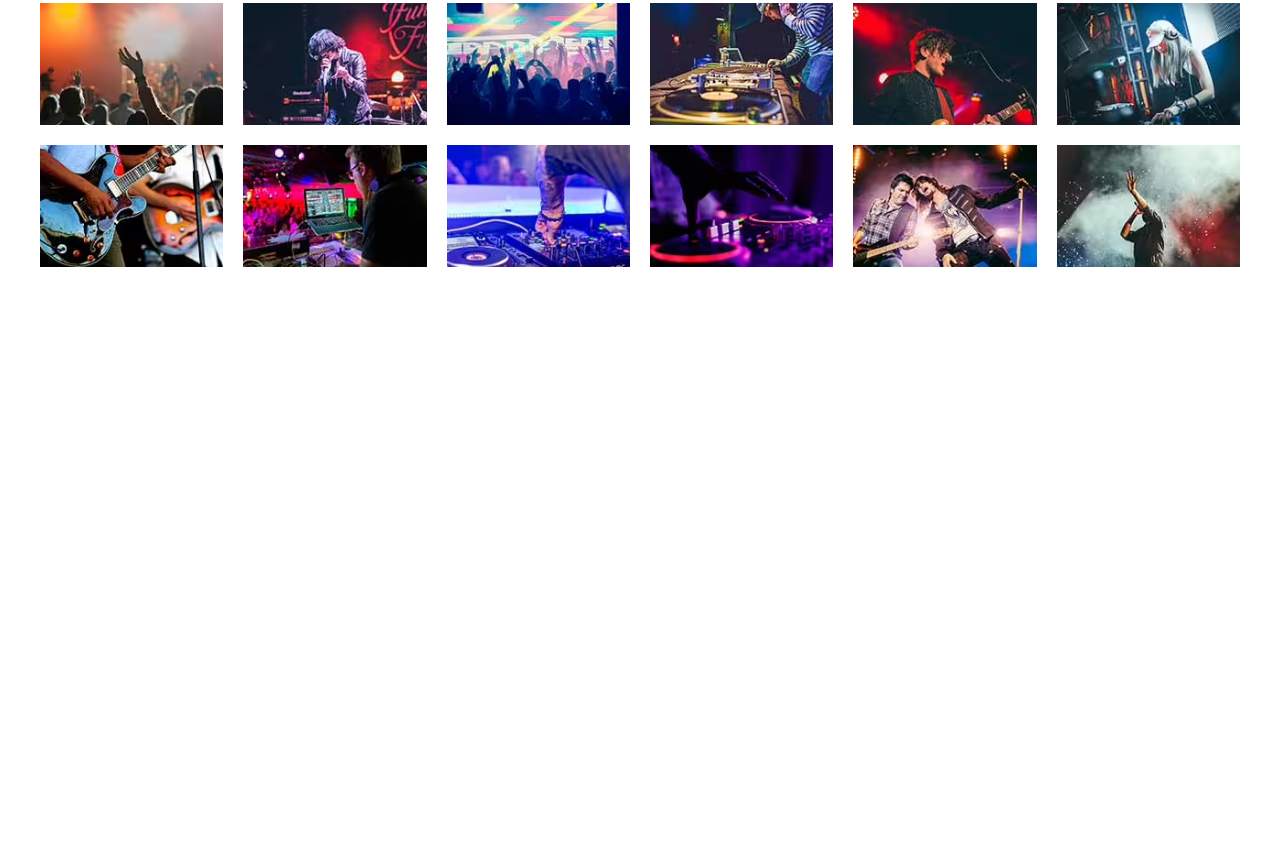
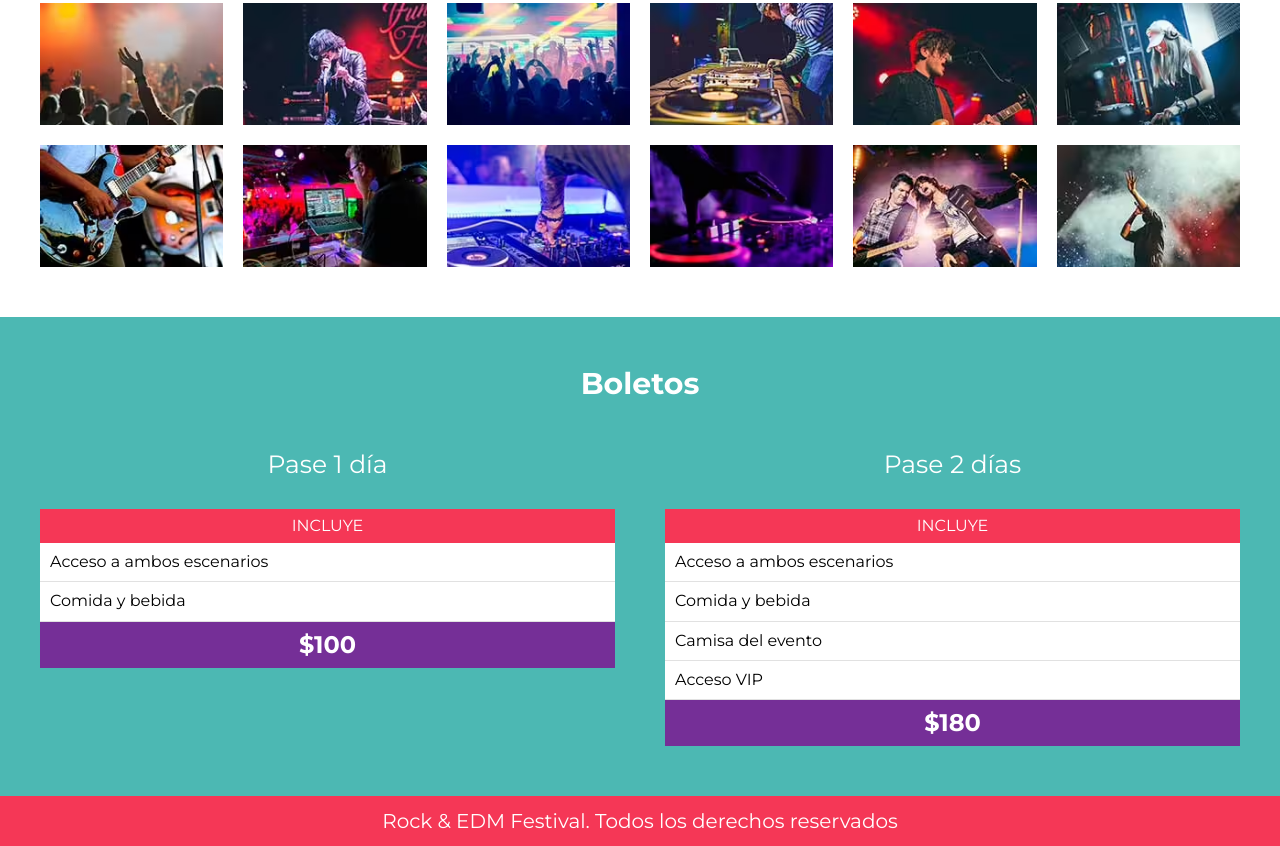
Before and after one commit to RochaDiego04/Festival-Musical, a website: page index.html in a window 1280 px wide. Shown: the part 2976-3822 px from the top of the page. Before the commit the page ends 3293 px from the top, so only its background shows below. Drawn offline with Linux system fonts and the light colour scheme.

Commit message:
Footer y seccion boletos

```diff
--- a/index.html
+++ b/index.html
@@ -172,6 +172,50 @@
         <ul class="galeria-imagenes"></ul>
     </section>
 
+    <section class="boletos bg-verde">
+        <h3>Boletos</h3>
+        <div class="contenedor contenedor-boletos">
+
+            <div class="basico pase">
+                <p class="nombre-pase">Pase 1 día</p>
+                <header class="pase-header">
+                    <p>Incluye</p>
+                </header>
+                <div class="pase-body">
+                    <ul>
+                        <li>Acceso a ambos escenarios</li>
+                        <li>Comida y bebida</li>
+                    </ul>
+                </div>
+                <footer class="pase-footer">
+                    <p>$100</p>
+                </footer>
+            </div>
+
+            <div class="premium pase">
+                <p class="nombre-pase">Pase 2 días</p>
+                <header class="pase-header">
+                    <p>Incluye</p>
+                </header>
+                <div class="pase-body">
+                    <ul>
+                        <li>Acceso a ambos escenarios</li>
+                        <li>Comida y bebida</li>
+                        <li>Camisa del evento</li>
+                        <li>Acceso VIP</li>
+                    </ul>
+                </div>
+                <footer class="pase-footer">
+                    <p>$180</p>
+                </footer>
+            </div>
+        </div>
+    </section>
+
+    <footer class="site-footer">
+        <p>Rock & EDM Festival. Todos los derechos reservados</p>
+    </footer>
+
     <script src="build/js/app.js"></script>
 </body>
 </html>
--- /dev/null
+++ b/src/scss/layout/_boletos.scss
@@ -0,0 +1,63 @@
+@use 'base/variables' as v;
+@use 'base/mixins' as m;
+
+.boletos {
+    padding: 5rem 0;
+
+    h3 {
+        text-align: center;
+        color: v.$blanco;
+        margin-bottom: 2rem;
+    }
+    .contenedor-boletos {
+        @include m.tablet {
+            @include m.grid(2,5rem);
+        }
+    }
+}
+
+.pase {
+    color: black;
+    .nombre-pase {
+        text-align: center;
+        font-size: 2.5rem;
+        color: v.$blanco;
+    }
+
+    &-header,
+    &-footer {
+        padding: 0.5rem;
+        p {
+            text-align: center;
+            color: v.$blanco;
+            margin: 0;
+        }
+    }
+
+    &-header { //&-header == pase-header
+        background-color: v.$rosa;
+        p {
+            text-transform: uppercase;
+            font-size: 1.6rem;
+        }
+    }
+    &-body {
+        background-color: v.$blanco;
+        ul {
+            @include m.resetear-lista;
+            li,
+            :nth-child(odd) {
+                background-color: v.$blanco;
+                padding: 1rem;
+                border-bottom: 1px solid #e1e1e1;
+            }
+        }
+    }
+    &-footer {
+        background-color: v.$morado;
+        p {
+            font-size: 2.4rem;
+            font-weight: 700;
+        }
+    }
+}
--- /dev/null
+++ b/src/scss/layout/_footer.scss
@@ -0,0 +1,11 @@
+@use 'base/variables' as v;
+
+.site-footer {
+    background-color: v.$rosa;
+    padding:1rem;
+    p {
+        margin: 0;
+        text-align: center;
+        color: v.$blanco;
+    }
+}
--- a/src/scss/layout/_index.scss
+++ b/src/scss/layout/_index.scss
@@ -3,3 +3,5 @@
 @forward 'festival';
 @forward 'lineup';
 @forward 'galeria';
+@forward 'boletos';
+@forward 'footer';
```
Also changed, not shown: build/css/app.css.
